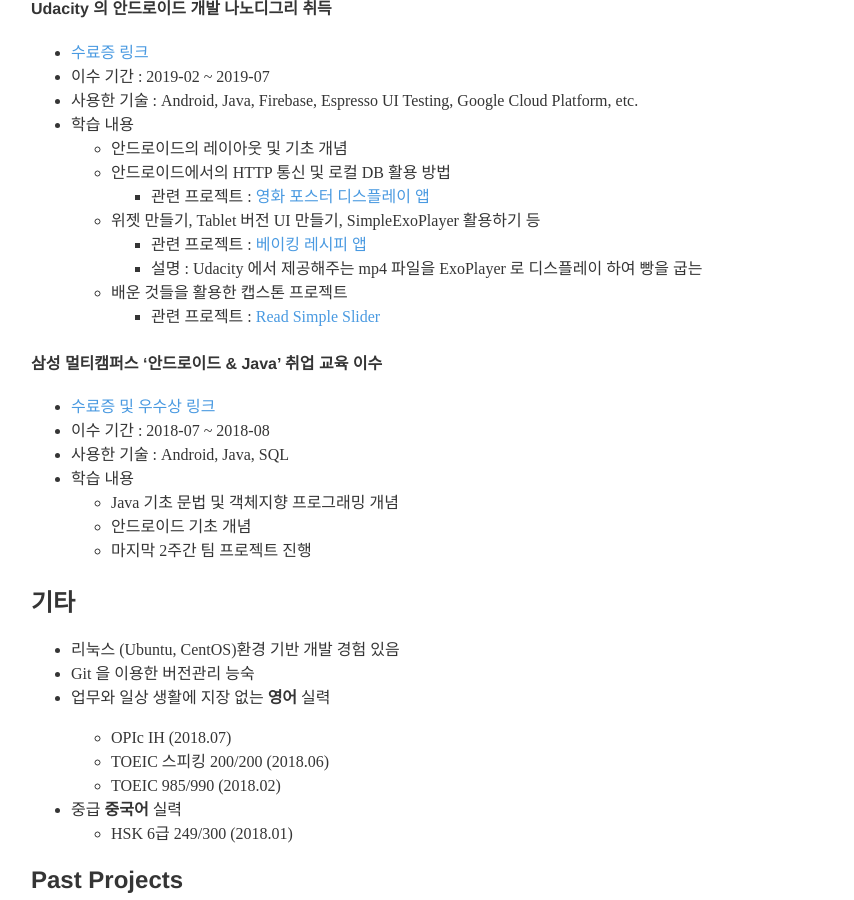
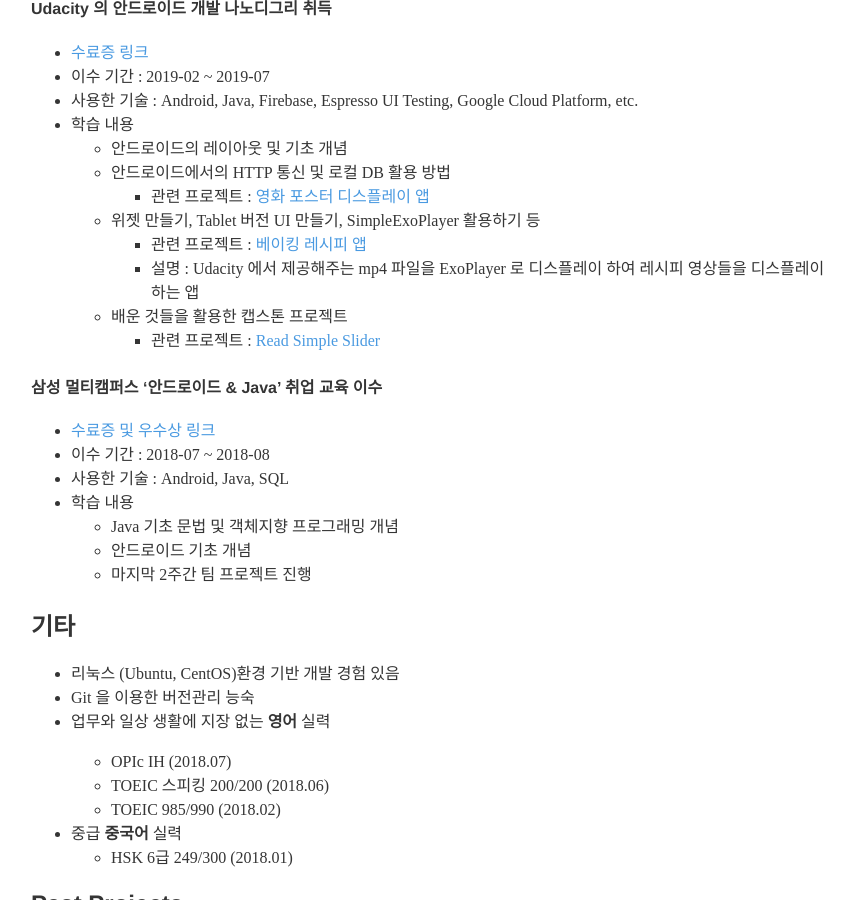
Before and after one commit to SaraHan774/sara_blog, a Jekyll site: the page built from _pages/about.md, in a window 1280 px wide and 900 px high, scrolled down 2967 px. Shown: the whole window, without its empty margins (209-1063 px from the left). Built offline with Jekyll 4.4.1, drawn with Linux system fonts in a browser that asks for light colours; nearby versions of some CDN libraries.

Commit message:
fix typo

```diff
--- a/_pages/about.md
+++ b/_pages/about.md
@@ -162,7 +162,8 @@ function gmailClickToCopy(){
     - 관련 프로젝트 : [영화 포스터 디스플레이 앱](https://github.com/SaraHan774/PopularMoviesStage2)
   - 위젯 만들기, Tablet 버전 UI 만들기, SimpleExoPlayer 활용하기 등
     - 관련 프로젝트 : [베이킹 레시피 앱](https://github.com/SaraHan774/BakingApp_1)
-    - 설명 : Udacity 에서 제공해주는 mp4 파일을 ExoPlayer 로 디스플레이 하여 빵을 굽는
+    - 설명 : Udacity 에서 제공해주는 mp4 파일을 ExoPlayer 로 디스플레이 하여 레시피
+    영상들을 디스플레이 하는 앱
   - 배운 것들을 활용한 캡스톤 프로젝트
     - 관련 프로젝트 : [Read Simple Slider](https://github.com/SaraHan774/rss-v1)
 
```
